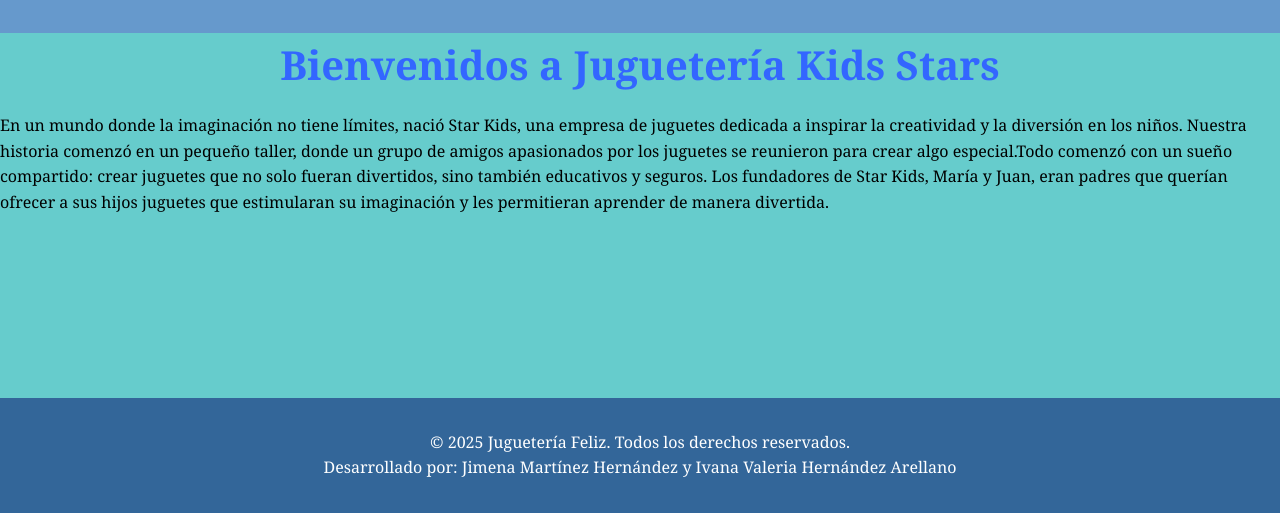
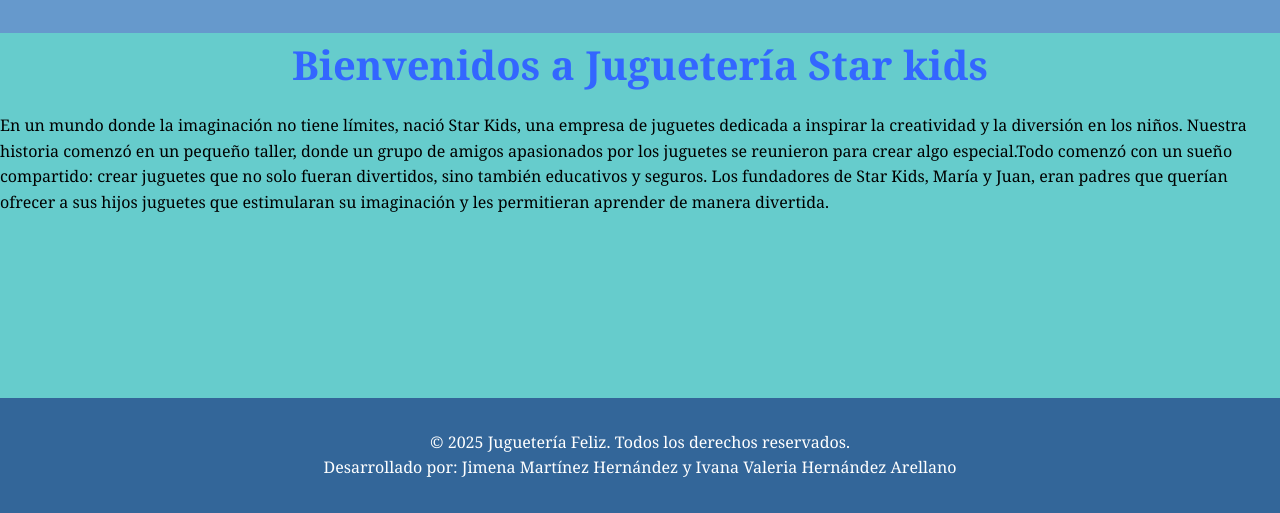
Before and after one commit to Vana357/Star-kids, a plain HTML site: page historia.html in a window 1280 px wide. Shown: the part 287-800 px from the top of the page. Drawn offline with Linux system fonts and the light colour scheme.

Commit message:
Update historia.html

```diff
--- a/historia.html
+++ b/historia.html
@@ -40,7 +40,7 @@
   </nav>
   <main>
     <section class="inicio">
-      <h1>Bienvenidos a Juguetería Kids Stars</h1>
+      <h1>Bienvenidos a Juguetería Star kids</h1>
      <p>En un mundo donde la imaginación no tiene límites, nació Star Kids, una empresa de juguetes dedicada a inspirar la creatividad y la diversión en los niños. Nuestra historia comenzó en un pequeño taller, donde un grupo de amigos apasionados por los juguetes se reunieron para crear algo especial.Todo comenzó con un sueño compartido: crear juguetes que no solo fueran divertidos, sino también educativos y seguros. Los fundadores de Star Kids, María y Juan, eran padres que querían ofrecer a sus hijos juguetes que estimularan su imaginación y les permitieran aprender de manera divertida.<strong></strong> </p>
     </section>
 
```
